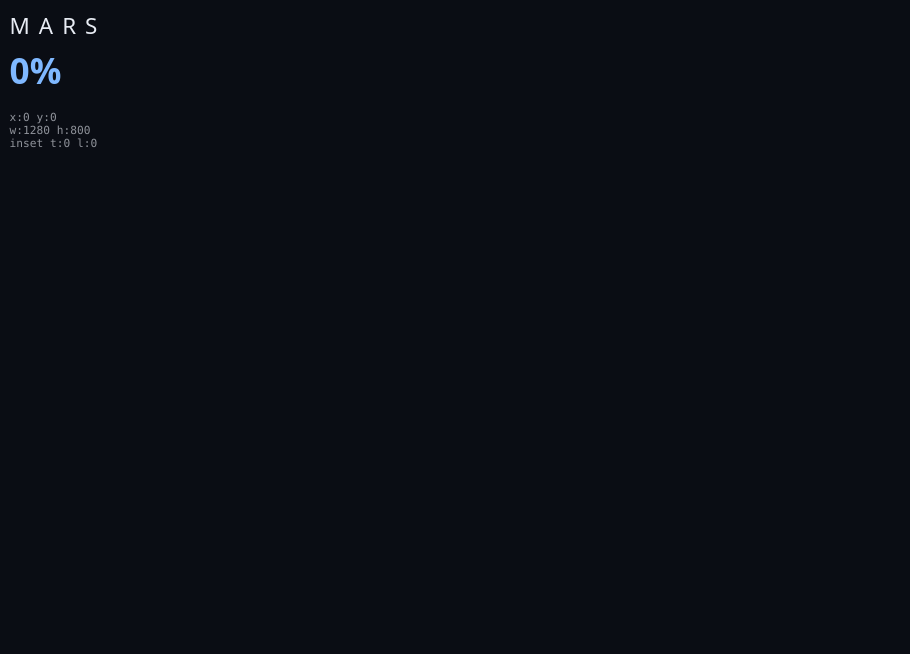
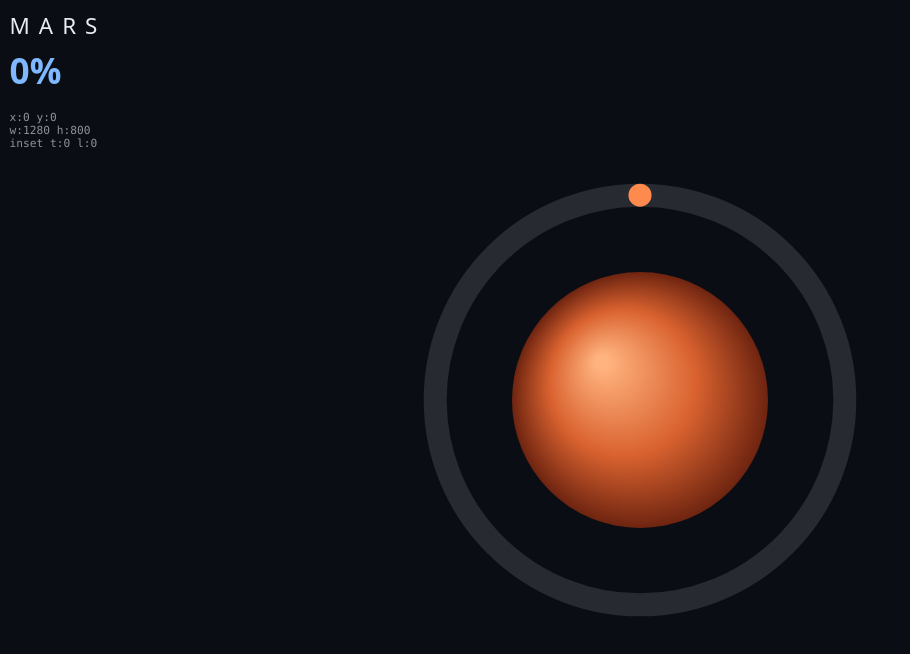
Before and after one commit to kev208dev/Lugh-ONE_v2, a website built with Vite: page mars.html in a window 1280 px wide. Shown: the whole page, without its empty margins (0-910 px from the left). Built offline with nearby package versions, Linux system fonts and the light colour scheme.

Commit message:
Add visual polish: sun glow, receiver planets with progress rings, beam glow
- SunRenderer: warm radial-gradient sun disc with soft outer glow
- ReceiverPlanetRenderer: EARTH/MARS planet bodies with a progress ring
  reflecting live receiver power%, plus an achievement glow on completion
- LightRenderer: soft multi-pass glow under the crisp ray line

All via gradient fills, no shadowBlur/filter — verified in real Chrome/Edge
with no regression to existing drag/rotate/receiver gameplay.

```diff
--- a/mars.html
+++ b/mars.html
@@ -6,6 +6,7 @@
   <link rel="stylesheet" href="/src/style.css" />
 </head>
 <body class="device-page">
+  <canvas id="planet-canvas" class="overlay-canvas"></canvas>
   <div class="device-label">MARS</div>
   <div id="power" class="receiver-power">0%</div>
   <div id="level-banner" class="level-banner">LEVEL COMPLETE</div>
--- /dev/null
+++ b/src/devices/ReceiverPlanet.ts
@@ -0,0 +1,123 @@
+export type PlanetTheme = 'earth' | 'mars';
+
+interface PlanetPalette {
+  highlight: string;
+  mid: string;
+  shadow: string;
+  accent: string;
+}
+
+const PALETTES: Record<PlanetTheme, PlanetPalette> = {
+  earth: {
+    highlight: '#7fd3ff',
+    mid: '#2f7ddb',
+    shadow: '#123a70',
+    accent: '#7fd3ff',
+  },
+  mars: {
+    highlight: '#ffb37f',
+    mid: '#d9622f',
+    shadow: '#6e2410',
+    accent: '#ff8a4d',
+  },
+};
+
+/**
+ * Thin wrapper around a full-window <canvas> that draws a receiver planet
+ * (Earth or Mars) with a progress ring reflecting the current receiver
+ * power percentage, plus a soft achievement glow once the level is
+ * complete. Mirrors the PrismRenderer convention: sizes to the window,
+ * re-sizes on `window resize`, and re-draws at the last known state after
+ * a resize so content never vanishes. Pure canvas 2d rendering only — no
+ * shadowBlur, no filter, no compositeOperation changes — so it stays cheap
+ * to redraw on every `level-state` message.
+ */
+export class ReceiverPlanetRenderer {
+  private readonly canvas: HTMLCanvasElement;
+  private readonly ctx: CanvasRenderingContext2D;
+  private readonly theme: PlanetTheme;
+  private lastPercent = 0;
+  private lastComplete = false;
+
+  constructor(canvas: HTMLCanvasElement, theme: PlanetTheme) {
+    this.canvas = canvas;
+    const ctx = canvas.getContext('2d');
+    if (!ctx) throw new Error('ReceiverPlanetRenderer: 2d context unavailable');
+    this.ctx = ctx;
+    this.theme = theme;
+
+    this.resize();
+    window.addEventListener('resize', () => this.resize());
+  }
+
+  private resize(): void {
+    this.canvas.width = window.innerWidth;
+    this.canvas.height = window.innerHeight;
+    this.draw(this.lastPercent, this.lastComplete);
+  }
+
+  /** Draws the planet + a progress ring reflecting the current receiver power. */
+  draw(percent: number, complete: boolean): void {
+    this.lastPercent = percent;
+    this.lastComplete = complete;
+
+    const p = Math.min(100, Math.max(0, percent));
+    const { ctx, canvas, theme } = this;
+
+    ctx.clearRect(0, 0, canvas.width, canvas.height);
+
+    const cx = canvas.width / 2;
+    const cy = canvas.height / 2;
+    const planetR = Math.min(canvas.width, canvas.height) * 0.16;
+    const ringR = planetR * 1.6;
+
+    const palette = PALETTES[theme];
+
+    // Planet body.
+    const bodyGradient = ctx.createRadialGradient(
+      cx - planetR * 0.3,
+      cy - planetR * 0.3,
+      planetR * 0.05,
+      cx,
+      cy,
+      planetR
+    );
+    bodyGradient.addColorStop(0, palette.highlight);
+    bodyGradient.addColorStop(0.55, palette.mid);
+    bodyGradient.addColorStop(1, palette.shadow);
+
+    ctx.beginPath();
+    ctx.arc(cx, cy, planetR, 0, Math.PI * 2);
+    ctx.fillStyle = bodyGradient;
+    ctx.fill();
+
+    // Progress ring: background track.
+    const lineWidth = Math.max(3, planetR * 0.18);
+    ctx.lineWidth = lineWidth;
+    ctx.lineCap = 'round';
+
+    ctx.beginPath();
+    ctx.arc(cx, cy, ringR, 0, Math.PI * 2);
+    ctx.strokeStyle = 'rgba(255,255,255,0.12)';
+    ctx.stroke();
+
+    // Progress ring: progress arc.
+    ctx.beginPath();
+    ctx.arc(cx, cy, ringR, -Math.PI / 2, -Math.PI / 2 + (p / 100) * Math.PI * 2);
+    ctx.strokeStyle = palette.accent;
+    ctx.stroke();
+
+    // Achievement glow once the level is complete.
+    if (complete) {
+      const glowGradient = ctx.createRadialGradient(cx, cy, ringR * 0.9, cx, cy, ringR * 1.6);
+      glowGradient.addColorStop(0, 'rgba(255,225,120,0)');
+      glowGradient.addColorStop(0.4, 'rgba(255,225,120,0.5)');
+      glowGradient.addColorStop(1, 'rgba(255,225,120,0)');
+
+      ctx.beginPath();
+      ctx.arc(cx, cy, ringR * 1.6, 0, Math.PI * 2);
+      ctx.fillStyle = glowGradient;
+      ctx.fill();
+    }
+  }
+}
--- a/src/pages/earth.ts
+++ b/src/pages/earth.ts
@@ -1,4 +1,8 @@
 import { bootstrapDevicePage } from './deviceBootstrap';
+import { ReceiverPlanetRenderer } from '../devices/ReceiverPlanet';
+
+const planetCanvas = document.getElementById('planet-canvas') as HTMLCanvasElement;
+const planetRenderer = new ReceiverPlanetRenderer(planetCanvas, 'earth');
 
 const { bus } = bootstrapDevicePage('earth');
 
@@ -9,5 +13,6 @@ bus.subscribe((msg) => {
   if (msg.type === 'level-state') {
     if (powerEl) powerEl.textContent = `${Math.round(msg.earthPercent)}%`;
     if (bannerEl) bannerEl.classList.toggle('visible', msg.complete);
+    planetRenderer.draw(msg.earthPercent, msg.complete);
   }
 });
--- a/src/pages/mars.ts
+++ b/src/pages/mars.ts
@@ -1,4 +1,8 @@
 import { bootstrapDevicePage } from './deviceBootstrap';
+import { ReceiverPlanetRenderer } from '../devices/ReceiverPlanet';
+
+const planetCanvas = document.getElementById('planet-canvas') as HTMLCanvasElement;
+const planetRenderer = new ReceiverPlanetRenderer(planetCanvas, 'mars');
 
 const { bus } = bootstrapDevicePage('mars');
 
@@ -9,5 +13,6 @@ bus.subscribe((msg) => {
   if (msg.type === 'level-state') {
     if (powerEl) powerEl.textContent = `${Math.round(msg.marsPercent)}%`;
     if (bannerEl) bannerEl.classList.toggle('visible', msg.complete);
+    planetRenderer.draw(msg.marsPercent, msg.complete);
   }
 });
```
Also changed, not shown: earth.html (+1 -0 lines), src/devices/Sun.ts (added, +76 -0 lines), src/pages/sun.ts (+4 -45 lines), src/rendering/LightRenderer.ts (+18 -4 lines), sun.html (+1 -0 lines).
